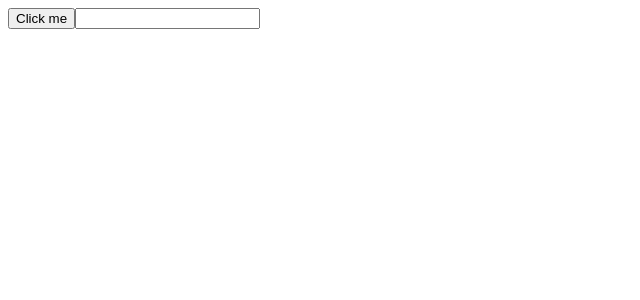
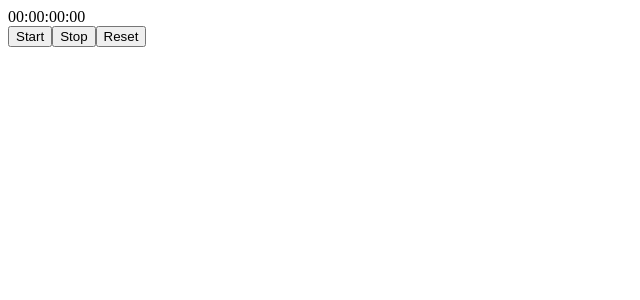
Before and after one commit to saurabhraghuvanshii/React-learning, a React (Vite) app: page / in a window 1280 px wide. Shown: the top 300 px of the page, without its empty margins (0-640 px from the left). Built offline with nearby package versions, Linux system fonts and the light colour scheme.

Commit message:
Stopwatch

```diff
--- a/src/App.jsx
+++ b/src/App.jsx
@@ -1,9 +1,11 @@
 // import UpadteArrofObject from "./Mycomponents/UpadteArrofObject";
+
+import StopWatch from "./StopWatch";
 
 //import TodoList from "./TodoList";
 //import DigitalWatch from "./DigitalWatch";
 //import ComponentA from "./UseContext/ComponentA";
-import UseRef from "./UseRef";
+//import UseRef from "./UseRef";
 //import UseEffect from "./UseEffect";
 
 // import UpdateArrState from "./Mycomponents/UpdateArrState";
@@ -111,9 +113,15 @@ import UseRef from "./UseRef";
 // 	</div>;
 // };
 
+// const App = () => {
+// 	return <div>
+// 		<UseRef/>
+// 	</div>;
+// };
+
 const App = () => {
 	return <div>
-		<UseRef/>
+		<StopWatch/>
 	</div>;
 };
 
--- /dev/null
+++ b/src/StopWatch.jsx
@@ -0,0 +1,68 @@
+import { useEffect } from "react";
+import { useRef } from "react";
+import { useState } from "react";
+
+const StopWatch = () => {
+
+    const [ isRuning, SetIsRuning ] = useState(false);
+    const [ elapsedTime, setElapsedTime ] = useState(0);
+
+    const intervalIdRef = useRef(null);
+    const startTimeRef = useRef(0);
+
+    useEffect(()=>{
+
+        if(isRuning){
+            intervalIdRef.current = setInterval(()=> {
+                setElapsedTime(Date.now() - startTimeRef.current);
+            }, 10);
+        }
+
+        return () => {
+            clearInterval(intervalIdRef.current);
+        }
+
+    }, [isRuning]);
+
+    function start() {
+        SetIsRuning(true);
+        startTimeRef.current = Date.now() - elapsedTime;
+    }
+
+    function stop() {
+        SetIsRuning(false);
+    }
+
+    function reset() {
+        setElapsedTime(0);
+        SetIsRuning(false);
+    }
+
+    function formatTime() {
+
+        let hours = Math.floor(elapsedTime / (1000 * 60 * 60 ));
+        let min = Math.floor(elapsedTime / (1000 * 60 ) % 60 );
+        let sec = Math.floor(elapsedTime / (1000) % 60 );
+        let milisec = Math.floor((elapsedTime % 1000 ) / 10 );
+
+        hours = String(hours).padStart(2, "0");
+        min = String(min).padStart(2, "0");
+        sec = String(sec).padStart(2, "0");
+        milisec = String(milisec).padStart(2, "0");
+
+        return `${hours}:${min}:${sec}:${milisec}`;
+    }
+
+	return <div>
+        <div>
+           {formatTime()}
+        </div>
+        <div>
+            <button onClick={start}>Start</button>
+            <button onClick={stop}>Stop</button>
+            <button onClick={reset}>Reset</button>
+        </div>
+    </div>;
+};
+
+export default StopWatch;
```
